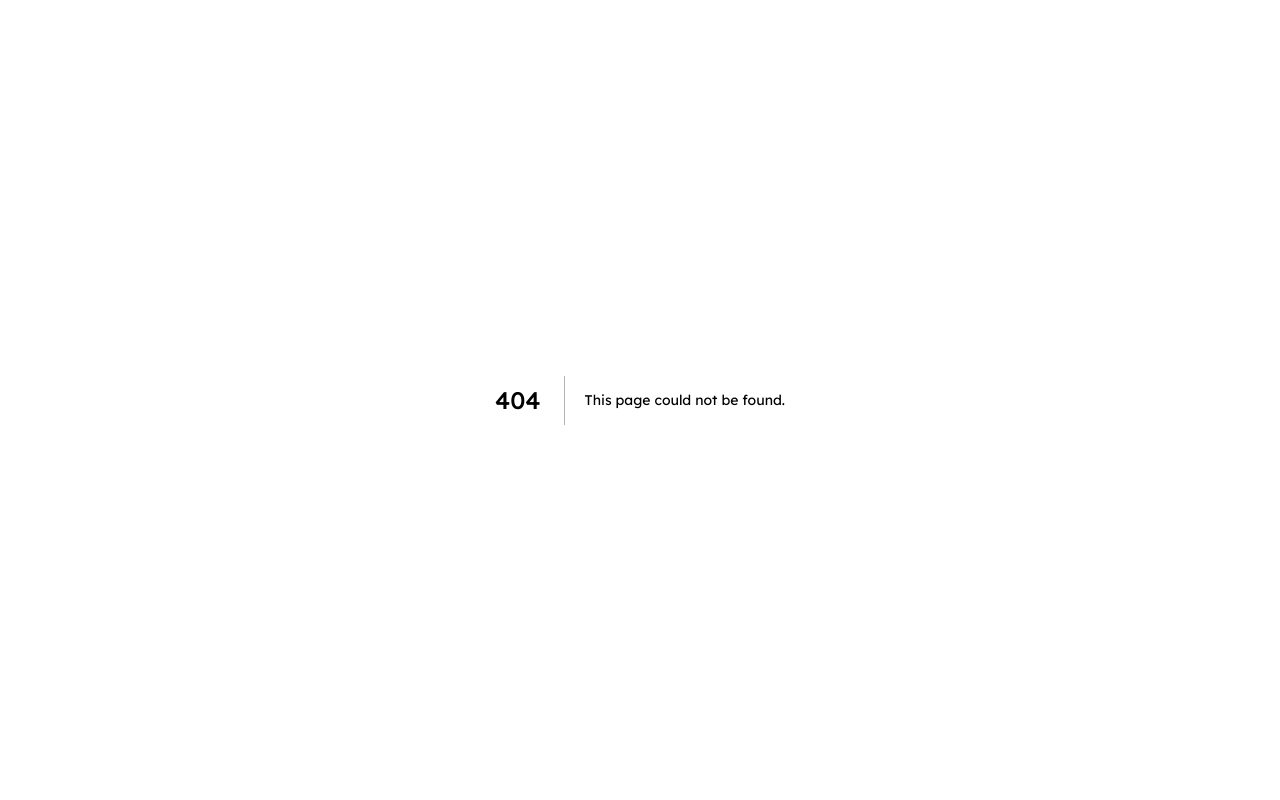
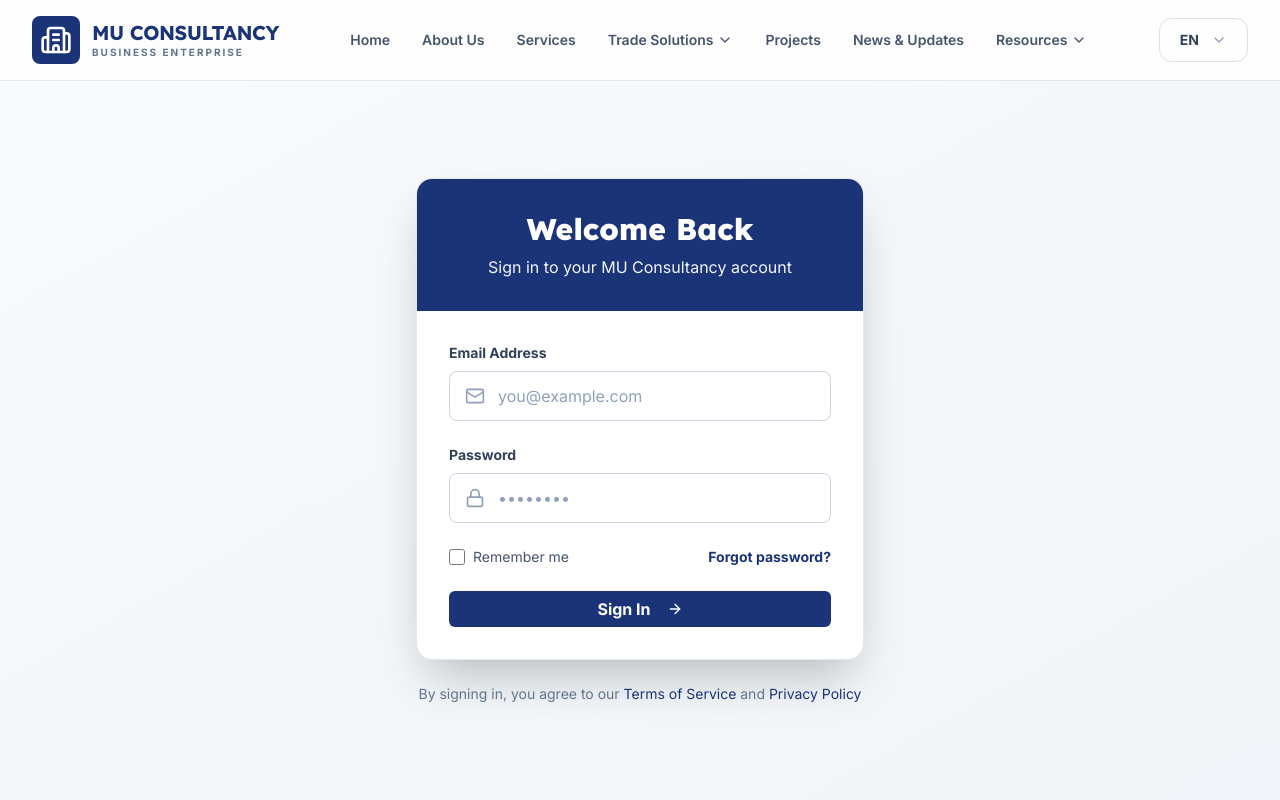
Before and after one commit to mickeyhaf/enterprise-front, a Next.js app: page /login in a window 1280 px wide. Before the commit this address had no page. Shown: the top 800 px of the page. Built offline with nearby package versions, Linux system fonts and the light colour scheme.

Commit message:
feat: Add initial implementation of the login page with form fields, state management, and basic UI components.

```diff
--- /dev/null
+++ b/app/login/page.tsx
@@ -0,0 +1,123 @@
+"use client";
+
+import { useState } from "react";
+import { Navbar } from "@/components/layout/Navbar";
+import { Footer } from "@/components/layout/Footer";
+import { PageShell } from "@/components/layout/PageShell";
+import { Button } from "@/components/ui/button";
+import { Mail, Lock, ArrowRight } from "lucide-react";
+import Link from "next/link";
+
+export default function LoginPage() {
+    const [email, setEmail] = useState("");
+    const [password, setPassword] = useState("");
+
+    const handleSubmit = (e: React.FormEvent) => {
+        e.preventDefault();
+        // TODO: Implement actual login logic
+        alert(`Login attempt with email: ${email}`);
+    };
+
+    return (
+        <PageShell>
+            <Navbar />
+
+            <div className="min-h-[calc(100vh-5rem)] flex items-center justify-center bg-gradient-to-br from-slate-50 to-slate-100 dark:from-slate-900 dark:to-slate-950 py-6">
+                <div className="max-w-md w-full mx-4">
+
+                    {/* Login Card */}
+                    <div className="bg-white dark:bg-slate-900 rounded-2xl shadow-2xl border border-slate-200 dark:border-slate-800 overflow-hidden">
+
+                        {/* Header */}
+                        <div className="bg-primary text-white p-8 text-center">
+                            <h1 className="text-3xl font-display font-extrabold mb-2">Welcome Back</h1>
+                            <p className="text-slate-100">Sign in to your MU Consultancy account</p>
+                        </div>
+
+                        {/* Form */}
+                        <form onSubmit={handleSubmit} className="p-8 space-y-6">
+
+                            {/* Email Field */}
+                            <div>
+                                <label htmlFor="email" className="block text-sm font-bold text-slate-700 dark:text-slate-300 mb-2">
+                                    Email Address
+                                </label>
+                                <div className="relative">
+                                    <div className="absolute inset-y-0 left-0 pl-4 flex items-center pointer-events-none">
+                                        <Mail className="h-5 w-5 text-slate-400" />
+                                    </div>
+                                    <input
+                                        id="email"
+                                        type="email"
+                                        required
+                                        value={email}
+                                        onChange={(e) => setEmail(e.target.value)}
+                                        className="block w-full pl-12 pr-4 py-3 border border-slate-300 dark:border-slate-700 rounded-lg focus:ring-2 focus:ring-primary focus:border-transparent bg-white dark:bg-slate-800 text-slate-900 dark:text-white placeholder-slate-400 transition-colors"
+                                        placeholder="you@example.com"
+                                    />
+                                </div>
+                            </div>
+
+                            {/* Password Field */}
+                            <div>
+                                <label htmlFor="password" className="block text-sm font-bold text-slate-700 dark:text-slate-300 mb-2">
+                                    Password
+                                </label>
+                                <div className="relative">
+                                    <div className="absolute inset-y-0 left-0 pl-4 flex items-center pointer-events-none">
+                                        <Lock className="h-5 w-5 text-slate-400" />
+                                    </div>
+                                    <input
+                                        id="password"
+                                        type="password"
+                                        required
+                                        value={password}
+                                        onChange={(e) => setPassword(e.target.value)}
+                                        className="block w-full pl-12 pr-4 py-3 border border-slate-300 dark:border-slate-700 rounded-lg focus:ring-2 focus:ring-primary focus:border-transparent bg-white dark:bg-slate-800 text-slate-900 dark:text-white placeholder-slate-400 transition-colors"
+                                        placeholder="••••••••"
+                                    />
+                                </div>
+                            </div>
+
+                            {/* Remember Me & Forgot Password */}
+                            <div className="flex items-center justify-between text-sm">
+                                <label className="flex items-center cursor-pointer">
+                                    <input
+                                        type="checkbox"
+                                        className="w-4 h-4 text-primary border-slate-300 rounded focus:ring-primary focus:ring-2"
+                                    />
+                                    <span className="ml-2 text-slate-600 dark:text-slate-400">Remember me</span>
+                                </label>
+                                <Link href="/forgot-password" className="text-primary font-bold hover:underline">
+                                    Forgot password?
+                                </Link>
+                            </div>
+
+                            {/* Submit Button */}
+                            <Button
+                                type="submit"
+                                className="w-full bg-primary text-white font-bold hover:bg-primary/90 py-3 text-base"
+                            >
+                                Sign In <ArrowRight className="ml-2 w-5 h-5" />
+                            </Button>
+                        </form>
+                    </div>
+
+                    {/* Additional Info */}
+                    <p className="text-center text-sm text-slate-500 dark:text-slate-400 mt-6">
+                        By signing in, you agree to our{" "}
+                        <Link href="/terms" className="text-primary hover:underline">
+                            Terms of Service
+                        </Link>{" "}
+                        and{" "}
+                        <Link href="/privacy" className="text-primary hover:underline">
+                            Privacy Policy
+                        </Link>
+                    </p>
+                </div>
+            </div>
+
+            <Footer />
+        </PageShell>
+    );
+}
```
